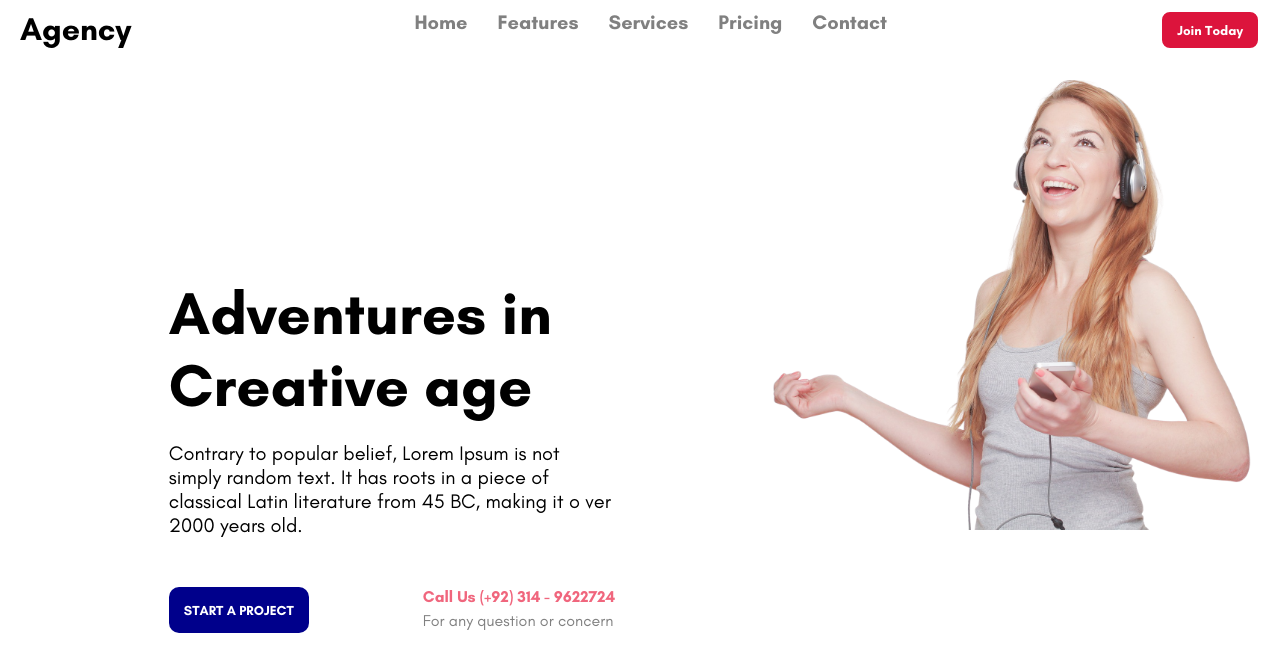
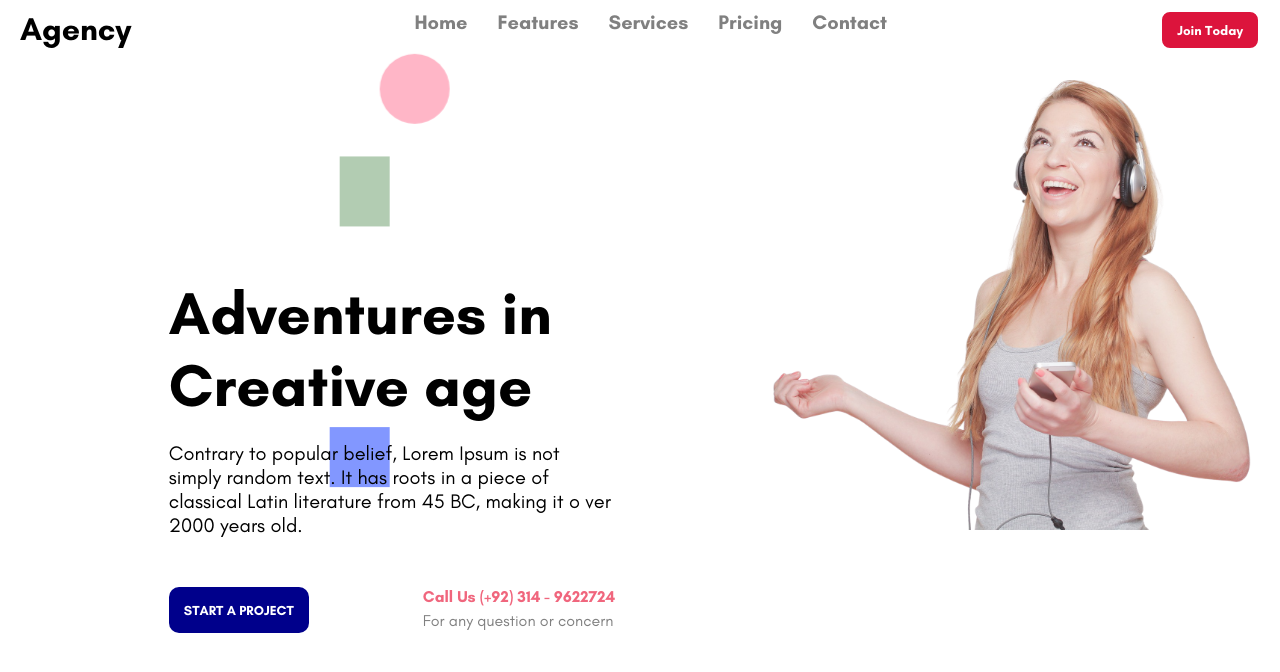
Before and after one commit to jawad-stack/Business-Website, a React (Create React App) app: page / in a window 1280 px wide. Shown: the top 672 px of the page. Built offline with nearby package versions, Linux system fonts and the light colour scheme.

Commit message:
Circle, Square, and rectangle images are floating on intro section.

```diff
--- a/src/components/AnimatedShapes.jsx
+++ b/src/components/AnimatedShapes.jsx
@@ -5,15 +5,66 @@ const Square = styled.div`
   width: 60px;
   height: 60px;
   background-color: #4e6bff;
-  opacity: 0.1;
+  opacity: 0.7;
   position: absolute;
   top: -60px;
   left: -60px;
   z-index: -1;
+
+  animation: square 9s linear alternate infinite;
+  @keyframes square {
+    to {
+      transform: translate(50vw, 100vh);
+    }
+  }
+`;
+
+const Circle = styled.div`
+  width: 70px;
+  height: 70px;
+  border-radius: 50%;
+  background-color: #ff97af;
+  opacity: 0.7;
+  position: absolute;
+  top: 200px;
+  left: -10px;
+  z-index: -1;
+
+  animation: circle 9s linear alternate infinite;
+  @keyframes circle {
+    to {
+      transform: translate(50vw, -30vh);
+    }
+  }
+`;
+
+const Rect = styled.div`
+  width: 50px;
+  height: 70px;
+  background-color: #669966;
+  opacity: 0.5;
+  position: absolute;
+  top: 400px;
+  left: -50px;
+  z-index: -1;
+
+  animation: rect 9s linear alternate infinite;
+
+  @keyframes rect {
+    to {
+      transform: translate(50vw, -50vh);
+    }
+  }
 `;
 
 const AnimatedShapes = () => {
-  return <Square />;
+  return (
+    <>
+      <Square />
+      <Circle />
+      <Rect />
+    </>
+  );
 };
 
 export default AnimatedShapes;
```
Also changed, not shown: src/components/Features.jsx (added, +7 -0 lines).
